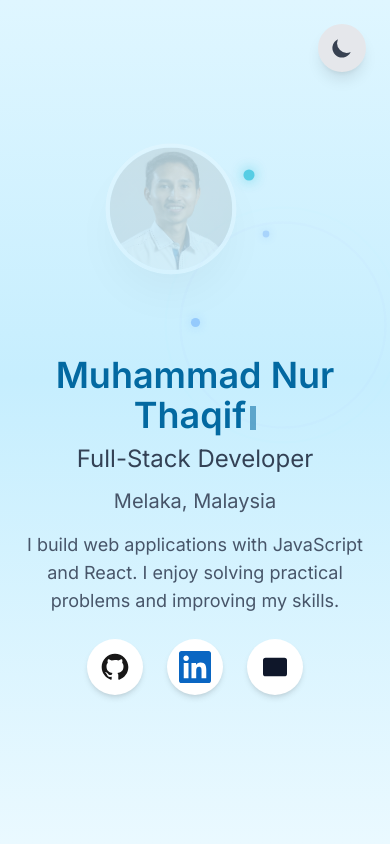
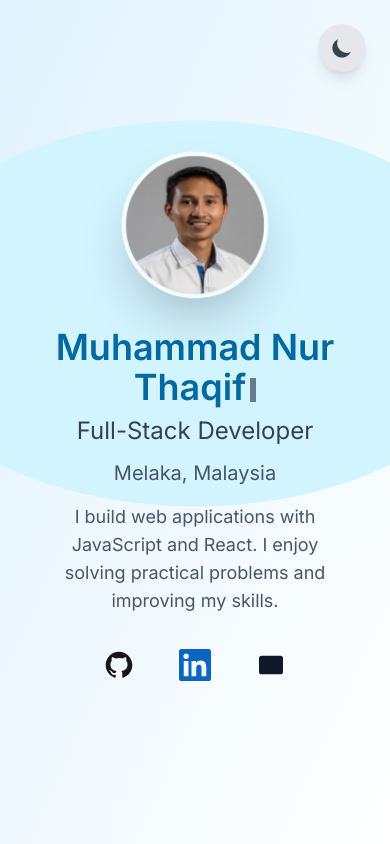
Before and after one commit to mnthaqif/mnthaqif.github.io, a React (Vite) app: page / in a window 390 px wide. Shown: the top 844 px of the page. Built offline with nearby package versions, Linux system fonts and the light colour scheme.

Commit message:
Refactor Hero component for performance and style
Updated Typing component speed and adjusted various styles for better responsiveness and dark mode compatibility. Improved animation variants for smoother transitions.

```diff
--- a/src/components/sections/Hero.jsx
+++ b/src/components/sections/Hero.jsx
@@ -3,8 +3,8 @@ import { motion } from 'framer-motion';
 import { resumeData } from '../../data/resumeData';
 import avatar from '../../assets/thaqif.jpg';
 
-/** Simple typing component used for the name */
-function Typing({ text, speed = 70, className = '' }) {
+/** Simple typing component */
+function Typing({ text, speed = 80, className = '' }) {
   const [display, setDisplay] = useState('');
   useEffect(() => {
     let i = 0;
@@ -21,35 +21,36 @@ function Typing({ text, speed = 70, className = '' }) {
     <span className={className}>
       {display}
       <span
-        className="inline-block ml-1 w-1.5 h-6 align-middle bg-sky-700 dark:bg-white animate-pulse"
+        className="inline-block ml-1 w-1.5 h-6 align-middle bg-slate-900 dark:bg-slate-200 animate-pulse"
         aria-hidden="true"
       />
     </span>
   );
 }
 
-const container = {
+const containerVariants = {
+  hidden: { opacity: 0, y: 10 },
+  visible: { opacity: 1, y: 0, transition: { staggerChildren: 0.06, when: 'beforeChildren', ease: 'easeOut' } },
+};
+
+const itemVariant = {
   hidden: { opacity: 0, y: 8 },
-  show: { opacity: 1, y: 0, transition: { staggerChildren: 0.06, when: 'beforeChildren' } },
+  visible: { opacity: 1, y: 0, transition: { duration: 0.45, ease: 'easeOut' } },
 };
-const item = { hidden: { opacity: 0, y: 8 }, show: { opacity: 1, y: 0, transition: { duration: 0.45 } } };
 
-export default function Hero() {
+const Hero = () => {
   const { personal } = resumeData;
 
   return (
     <section
       aria-label="Hero"
-      className="relative flex items-center justify-center overflow-hidden"
-      style={{
-        height: '100vh',
-        // clear vertical light-blue gradient (top -> bottom)
-        background: 'linear-gradient(180deg, #dff6ff 0%, #c6eefe 45%, #eaf9ff 100%)',
-      }}
+      className="min-h-screen flex items-center justify-center section-padding relative transition-colors duration-300"
+      style={{ height: '100vh' }}
     >
-      {/* remove the centered oval entirely (no ellipse here) */}
+      {/* background gradient handled with Tailwind classes so dark mode works */}
+      <div className="absolute inset-0 -z-20 bg-gradient-to-br from-sky-100 via-sky-50 to-white dark:from-slate-900 dark:via-slate-800 dark:to-slate-800 transition-colors duration-300" />
 
-      {/* soft blurred background blobs (kept low contrast) */}
+      {/* subtle animated blurred shapes (SVG) */}
       <svg
         className="absolute inset-0 w-full h-full -z-10 pointer-events-none"
         viewBox="0 0 1200 700"
@@ -58,168 +59,113 @@ export default function Hero() {
         aria-hidden="true"
       >
         <defs>
-          <filter id="b" x="-40%" y="-40%" width="180%" height="180%">
+          <filter id="blurSoft" x="-40%" y="-40%" width="180%" height="180%">
             <feGaussianBlur stdDeviation="56" />
           </filter>
         </defs>
 
+        {/* left blob - float (keeps visible in both modes but low-contrast) */}
         <motion.g
-          filter="url(#b)"
-          animate={{ x: [0, -14, 0], opacity: [0.18, 0.24, 0.18] }}
+          filter="url(#blurSoft)"
+          animate={{ x: [0, -18, 0], opacity: [0.20, 0.26, 0.20] }}
+          transition={{ duration: 12, repeat: Infinity, repeatType: 'reverse', ease: 'easeInOut' }}
+        >
+          <ellipse cx="160" cy="220" rx="320" ry="180" fill="#c7eaff" className="opacity-20 dark:opacity-10" />
+        </motion.g>
+
+        {/* right blob - float */}
+        <motion.g
+          filter="url(#blurSoft)"
+          animate={{ y: [0, -12, 0], opacity: [0.16, 0.20, 0.16] }}
           transition={{ duration: 14, repeat: Infinity, repeatType: 'reverse', ease: 'easeInOut' }}
         >
-          <ellipse cx="140" cy="220" rx="300" ry="160" fill="#cfeeff" opacity="0.18" />
+          <ellipse cx="980" cy="260" rx="340" ry="200" fill="#e6fff0" className="opacity-18 dark:opacity-08" />
         </motion.g>
 
-        <motion.g
-          filter="url(#b)"
-          animate={{ y: [0, -10, 0], opacity: [0.14, 0.18, 0.14] }}
-          transition={{ duration: 16, repeat: Infinity, repeatType: 'reverse', ease: 'easeInOut' }}
-        >
-          <ellipse cx="980" cy="260" rx="340" ry="200" fill="#e6fff0" opacity="0.14" />
-        </motion.g>
+        {/* centered radial highlight: visible in light mode, hidden in dark mode */}
+        <ellipse
+          cx="600"
+          cy="260"
+          rx="260"
+          ry="160"
+          fill="#d2f4ff"
+          className="opacity-12 transition-opacity duration-300 dark:opacity-0"
+        />
       </svg>
 
-      <div className="max-w-4xl w-full px-6 mx-auto text-center">
-        <motion.div variants={container} initial="hidden" animate="show">
-          {/* Avatar with outer wave/ring + blinking lights */}
-          <div className="relative inline-block mx-auto mb-6" style={{ width: '176px', height: '176px' }}>
-            {/* outer ring 1 - subtle expanding ring */}
+      <div className="max-w-4xl mx-auto text-center w-full px-4">
+        <motion.div variants={containerVariants} initial="hidden" animate="visible" className="mx-auto">
+          {/* Avatar with wave-like expanding rings */}
+          <div className="relative inline-block mx-auto mb-6">
+            {/* wave 1 */}
             <motion.span
               aria-hidden="true"
-              className="absolute left-1/2 top-1/2 -translate-x-1/2 -translate-y-1/2 rounded-full"
-              style={{
-                width: 176,
-                height: 176,
-                boxSizing: 'border-box',
-                border: '2px solid rgba(99, 102, 241, 0.12)', // soft indigo ring
-              }}
-              initial={{ scale: 1, opacity: 0.22 }}
-              animate={{ scale: [1, 1.9], opacity: [0.22, 0], rotate: 0 }}
-              transition={{ duration: 3.2, repeat: Infinity, ease: 'easeOut' }}
+              className="absolute inset-0 rounded-full"
+              style={{ borderRadius: '9999px' }}
+              initial={{ scale: 1, opacity: 0.28 }}
+              animate={{ scale: [1, 1.9], opacity: [0.28, 0], rotate: 0 }}
+              transition={{ duration: 2.8, repeat: Infinity, ease: 'easeOut' }}
+            />
+            {/* wave 2 (delayed) */}
+            <motion.span
+              aria-hidden="true"
+              className="absolute inset-0 rounded-full"
+              style={{ borderRadius: '9999px' }}
+              initial={{ scale: 1, opacity: 0.18 }}
+              animate={{ scale: [1, 1.6], opacity: [0.18, 0], rotate: 0 }}
+              transition={{ duration: 3.6, repeat: Infinity, ease: 'easeOut', delay: 0.6 }}
             />
 
-            {/* outer ring 2 - delayed */}
-            <motion.span
-              aria-hidden="true"
-              className="absolute left-1/2 top-1/2 -translate-x-1/2 -translate-y-1/2 rounded-full"
-              style={{
-                width: 176,
-                height: 176,
-                boxSizing: 'border-box',
-                border: '2px solid rgba(6, 182, 212, 0.10)', // soft cyan ring
-              }}
-              initial={{ scale: 1, opacity: 0.16 }}
-              animate={{ scale: [1, 1.6], opacity: [0.16, 0], rotate: 0 }}
-              transition={{ duration: 4.4, repeat: Infinity, ease: 'easeOut', delay: 0.6 }}
-            />
-
-            {/* small blinking lights around avatar (positioned absolutely) */}
-            {/* light A */}
-            <motion.span
-              aria-hidden="true"
-              className="absolute rounded-full"
-              style={{
-                width: 10,
-                height: 10,
-                left: '78%',
-                top: '12%',
-                backgroundColor: '#06b6d4',
-                boxShadow: '0 0 12px rgba(6,182,212,0.9)',
-              }}
-              initial={{ opacity: 0.2, scale: 0.8 }}
-              animate={{ opacity: [0.2, 1, 0.2], scale: [0.8, 1.4, 0.8] }}
-              transition={{ duration: 1.8, repeat: Infinity, repeatType: 'mirror', delay: 0.2 }}
-            />
-
-            {/* light B */}
-            <motion.span
-              aria-hidden="true"
-              className="absolute rounded-full"
-              style={{
-                width: 8,
-                height: 8,
-                left: '88%',
-                top: '46%',
-                backgroundColor: '#3b82f6',
-                boxShadow: '0 0 10px rgba(59,130,246,0.85)',
-              }}
-              initial={{ opacity: 0.18, scale: 0.8 }}
-              animate={{ opacity: [0.18, 1, 0.18], scale: [0.8, 1.3, 0.8] }}
-              transition={{ duration: 1.6, repeat: Infinity, repeatType: 'mirror', delay: 0.6 }}
-            />
-
-            {/* light C */}
-            <motion.span
-              aria-hidden="true"
-              className="absolute rounded-full"
-              style={{
-                width: 9,
-                height: 9,
-                left: '48%',
-                top: '96%',
-                transform: 'translateX(-50%)',
-                backgroundColor: '#60a5fa',
-                boxShadow: '0 0 10px rgba(96,165,250,0.7)',
-              }}
-              initial={{ opacity: 0.16, scale: 0.8 }}
-              animate={{ opacity: [0.16, 1, 0.16], scale: [0.8, 1.35, 0.8] }}
-              transition={{ duration: 2.1, repeat: Infinity, repeatType: 'mirror', delay: 1.1 }}
-            />
-
-            {/* Avatar image */}
             <motion.img
+              variants={itemVariant}
               src={avatar}
               alt={personal.name}
-              className="relative z-10 rounded-full shadow-2xl border-4 border-white"
-              style={{ width: 128, height: 128, objectFit: 'cover' }}
-              initial={{ opacity: 0, scale: 0.98 }}
-              animate={{ opacity: 1, y: [0, -6, 0], scale: [1, 1.03, 1] }}
-              transition={{ duration: 5.2, repeat: Infinity, ease: 'easeInOut' }}
-              whileHover={{ scale: 1.08, y: -6 }}
+              className="relative z-10 w-36 h-36 md:w-44 md:h-44 rounded-full shadow-2xl border-4 border-white/80 dark:border-slate-700"
+              initial={{ opacity: 0, scale: 0.96 }}
+              animate={{ opacity: 1, y: [0, -10, 0], scale: [0.98, 1.06, 0.98] }}
+              transition={{ duration: 5.5, repeat: Infinity, ease: 'easeInOut' }}
+              whileHover={{ scale: 1.12, y: -6 }}
             />
           </div>
 
           {/* Name: blue in light mode, white in dark mode */}
-          <motion.h1 variants={item} className="text-4xl md:text-5xl lg:text-6xl font-semibold mb-2">
+          <motion.h1 variants={itemVariant} className="text-4xl md:text-5xl lg:text-6xl font-semibold mb-2">
             <Typing text={personal.name} speed={70} className="text-sky-700 dark:text-white" />
           </motion.h1>
 
-          {/* larger title/location/about */}
-          <motion.p variants={item} className="text-2xl md:text-3xl text-slate-700 dark:text-slate-300 mb-3">
+          {/* Increased sizes for title, location, about */}
+          <motion.p variants={itemVariant} className="text-2xl md:text-3xl text-slate-700 dark:text-slate-300 mb-3">
             {personal.title}
           </motion.p>
 
-          <motion.p variants={item} className="text-xl md:text-2xl text-slate-600 dark:text-slate-400 mb-4">
+          <motion.p variants={itemVariant} className="text-xl md:text-2xl text-slate-600 dark:text-slate-400 mb-4">
             {personal.location}
           </motion.p>
 
-          <motion.p variants={item} className="max-w-2xl mx-auto text-slate-600 dark:text-slate-400 mb-6 text-lg md:text-xl">
+          <motion.p variants={itemVariant} className="max-w-2xl mx-auto text-slate-600 dark:text-slate-400 mb-6 text-lg md:text-xl">
             I build web applications with JavaScript and React. I enjoy solving practical problems and improving my skills.
           </motion.p>
 
-          {/* social icons: larger circular backgrounds, brand-colored icons */}
-          <motion.div variants={item} className="flex justify-center gap-6 flex-wrap">
-            {/* GitHub */}
+          {/* Social icons: larger, brand colors */}
+          <motion.div variants={itemVariant} className="flex justify-center gap-6 flex-wrap">
             <motion.a
               href={personal.github}
               target="_blank"
               rel="noopener noreferrer"
-              className="inline-flex items-center justify-center w-14 h-14 rounded-full bg-white shadow-md dark:bg-slate-800"
+              className="p-2.5 rounded-full"
               aria-label="GitHub"
               whileHover={{ scale: 1.06, y: -3 }}
             >
               <svg className="w-8 h-8" viewBox="0 0 24 24" fill="#181717" aria-hidden="true">
-                <path fillRule="evenodd" d="M12 2C6.477 2 2 6.477 2 12c0 4.42 2.865 8.17 6.839 9.49.5.092.682-.217.682-.482 0-.237-.008-.866-.013-1.7-2.782.603-3.369-1.34-3.369-1.34-.454-1.156-1.11-1.463-1.11-1.463-.908-.62.069-.608.069-.608 1.003.07 1.531 1.03 1.531 1.03.892 1.529 2.341 1.087 2.91.831.092-.646.35-1.086.636-1.336-2.22-.253-4.555-1.11-4.555-4.943 0-1.091.39-1.984 1.029-2.683-.103-.253-.446-1.27.098-2.647 0 0 .84-.269 2.75 1.025A9.578 9.578 0 0112 6.836c.85.004 1.705.114 2.504.336 1.909-1.294 2.747-1.025 2.747-1.025.546 1.377.203 2.394.1 2.647.64.699 1.028 1.592 1.028 2.683 0 3.842-2.339 4.687-4.566 4.935.359.309.678.919.678 1.852 0 1.336-.012 2.415-.012 2.743 0 .267.18.578.688.48C19.138 20.167 22 16.418 22 12c0-5.523-4.477-10-10-10z" clipRule="evenodd"/>
+                <path fillRule="evenodd" d="M12 2C6.477 2 2 6.477 2 12c0 4.42 2.865 8.17 6.839 9.49.5.092.682-.217.682-.482 0-.237-.008-.866-.013-1.7-2.782.603-3.369-1.34-3.369-1.34-.454-1.156-1.11-1.463-1.11-1.463-.908-.62.069-.608.069-.608 1.003.07 1.531 1.03 1.531 1.03.892 1.529 2.341 1.087 2.91.831.092-.646.35-1.086.636-1.336-2.22-.253-4.555-1.11-4.555-4.943 0-1.091.39-1.984 1.029-2.683-.103-.253-.446-1.27.098-2.647 0 0 .84-.269 2.75 1.025A9.578 9.578 0 0112 6.836c.85.004 1.705.114 2.504.336 1.909-1.294 2.747-1.025 2.747-1.025.546 1.377.203 2.394.1 2.647.64.699 1.028 1.592 1.028 2.683 0 3.842-2.339 4.687-4.566 4.935.359.309.678.919.678 1.852 0 1.336-.012 2.415-.012 2.743 0 .267.18.578.688.48C19.138 20.167 22 16.418 22 12c0-5.523-4.477-10-10-10z" clipRule="evenodd" />
               </svg>
             </motion.a>
 
-            {/* LinkedIn */}
             <motion.a
               href={personal.linkedin}
               target="_blank"
               rel="noopener noreferrer"
-              className="inline-flex items-center justify-center w-14 h-14 rounded-full bg-white shadow-md dark:bg-slate-800"
+              className="p-2.5 rounded-full"
               aria-label="LinkedIn"
               whileHover={{ scale: 1.06, y: -3 }}
             >
@@ -228,10 +174,9 @@ export default function Hero() {
               </svg>
             </motion.a>
 
-            {/* Email */}
             <motion.a
               href={`mailto:${personal.email}`}
-              className="inline-flex items-center justify-center w-14 h-14 rounded-full bg-white shadow-md dark:bg-slate-800"
+              className="p-2.5 rounded-full"
               aria-label="Email"
               whileHover={{ scale: 1.06, y: -3 }}
             >
@@ -244,4 +189,6 @@ export default function Hero() {
       </div>
     </section>
   );
-}
+};
+
+export default Hero;
```
